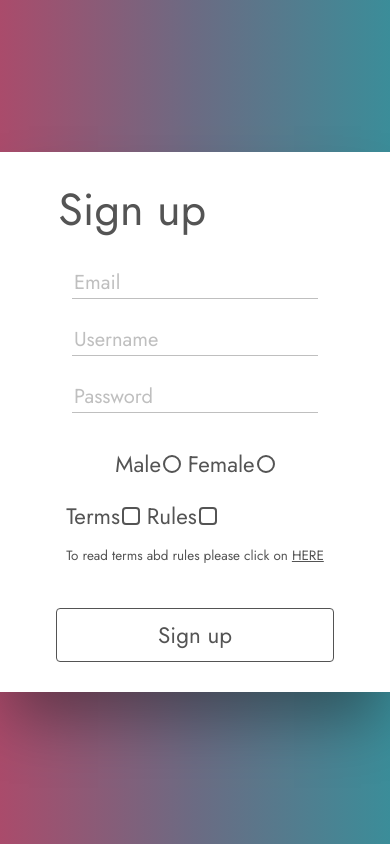
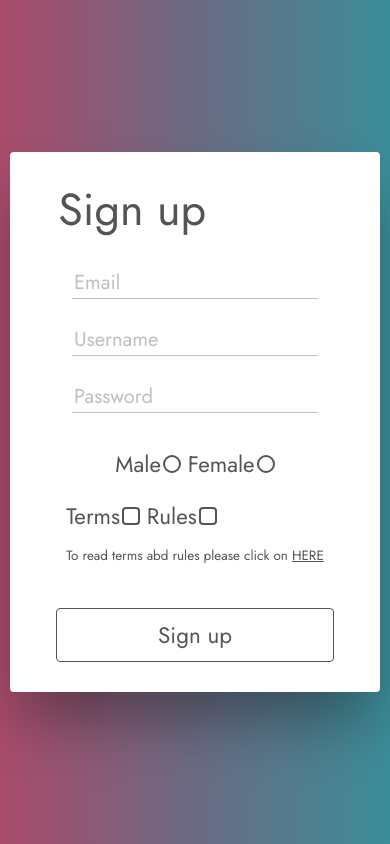
Before and after one commit to TarasKostiv/ampli-adv-fe-07-custom-form, a plain HTML site: page index.html in a window 390 px wide. Drawn offline with Linux system fonts and the light colour scheme.

Commit message:
3 commit

```diff
--- a/scss/style.scss
+++ b/scss/style.scss
@@ -204,6 +204,13 @@ form {
 
 @media screen and (max-width: 410px) {
   .form_wrapper {
+    width: calc(100% - 20px);
+    margin: 20px;
+  }
+}
+
+@media screen and (max-width: 355px) {
+  .form_wrapper {
     width: 100%;
     border-radius: 0;
   }
```
Also changed, not shown: scss/style.css.
